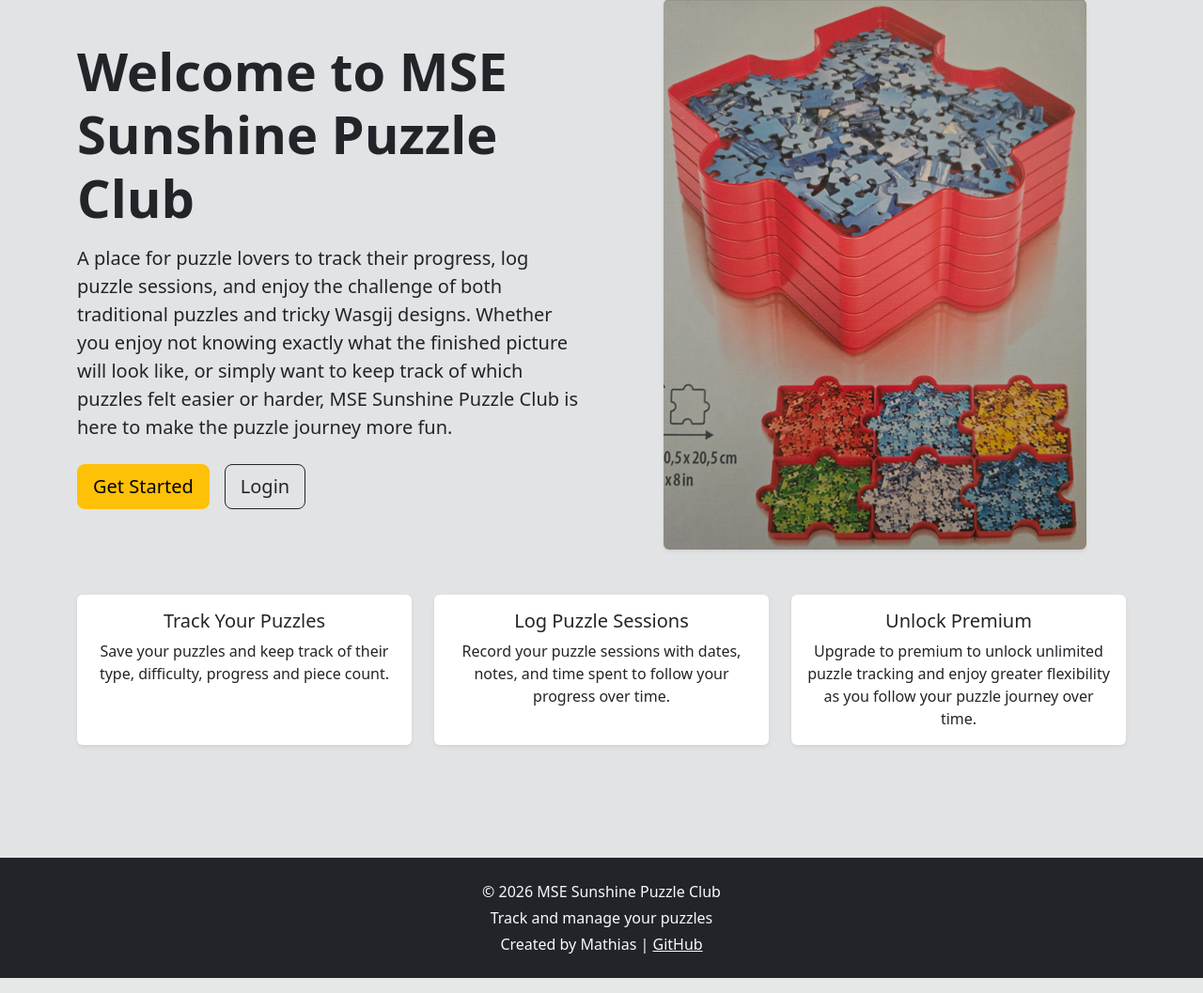
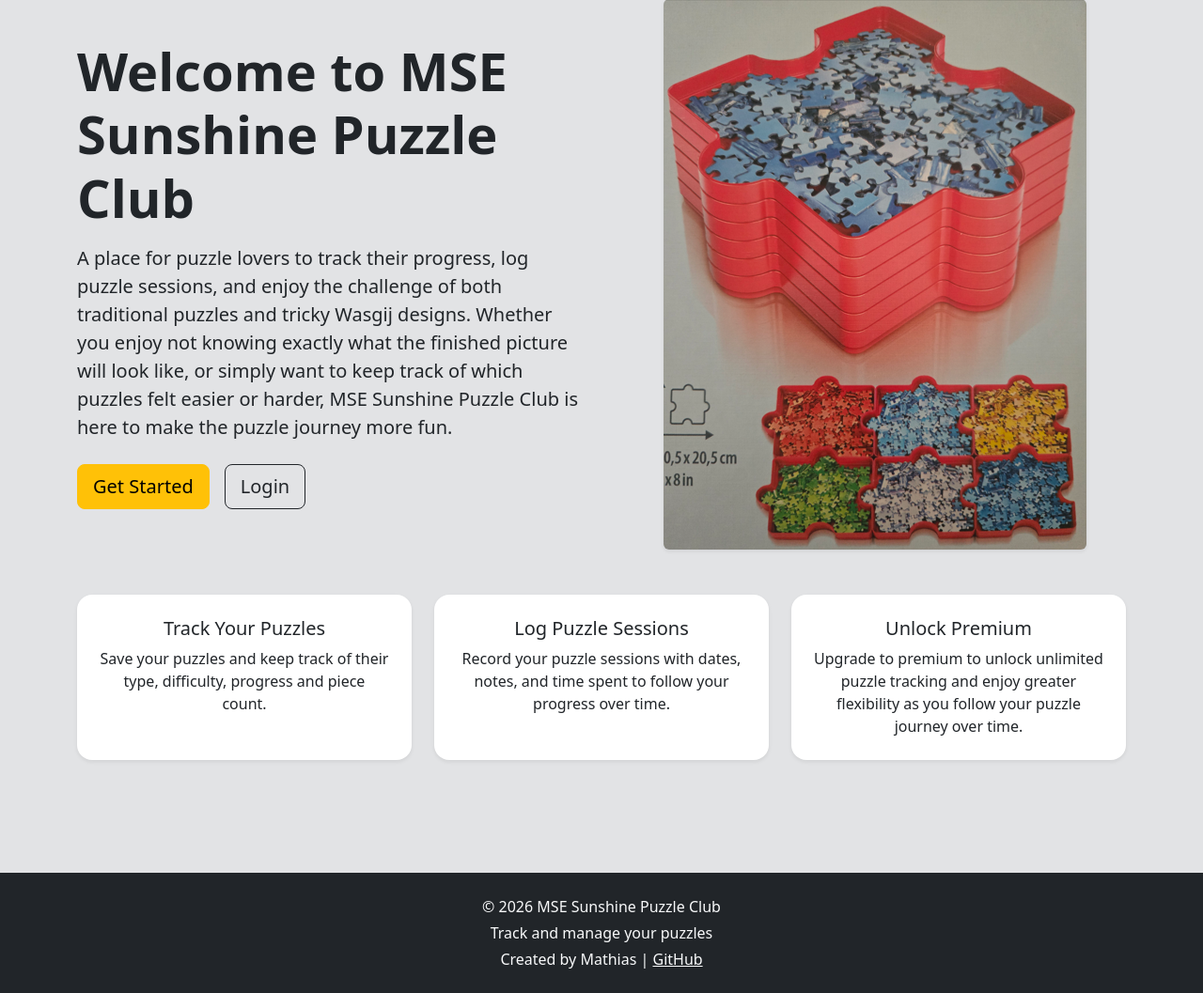
Before and after one commit to deadr1pley/MSE-Sunshine-Puzzle-Club, a Django app: page / in a window 1280 px wide. Shown: the part 105-1162 px from the top of the page at 94% size. Run offline with Django 5.2, Linux system fonts and the light colour scheme.

Commit message:
Add css style and hover effect for the boxes in home page and my puzzle page

```diff
--- a/core/templates/core/home.html
+++ b/core/templates/core/home.html
@@ -35,7 +35,7 @@
 
 <div class="row mt-5 text-center">
     <div class="col-md-4 mb-4">
-        <div class="card h-100 shadow-sm border-0">
+        <div class="card h-100 border-0 shadow-sm puzzle-card">
             <div class="card-body">
                 <h3 class="h5">Track Your Puzzles</h3>
                 <p class="mb-0">Save your puzzles and keep track of their type, difficulty, progress and piece count.</p>
@@ -44,7 +44,7 @@
     </div>
 
     <div class="col-md-4 mb-4">
-        <div class="card h-100 shadow-sm border-0">
+        <div class="card h-100 border-0 shadow-sm puzzle-card">
             <div class="card-body">
                 <h3 class="h5">Log Puzzle Sessions</h3>
                 <p class="mb-0">Record your puzzle sessions with dates, notes, and time spent to follow your progress over time.</p>
@@ -53,7 +53,7 @@
     </div>
 
     <div class="col-md-4 mb-4">
-        <div class="card h-100 shadow-sm border-0">
+        <div class="card h-100 border-0 shadow-sm puzzle-card">
             <div class="card-body">
                 <h3 class="h5">Unlock Premium</h3>
                 <p class="mb-0">Upgrade to premium to unlock unlimited puzzle tracking and enjoy greater flexibility as you follow your puzzle journey over time.</p>
--- a/puzzles/templates/puzzles/puzzle_list.html
+++ b/puzzles/templates/puzzles/puzzle_list.html
@@ -10,7 +10,7 @@
 <div class="row">
     {% for puzzle in puzzles %}
         <div class="col-md-6 col-lg-4 mb-4">
-            <div class="card shadow-sm h-100 border-0 bg-white">
+            <div class="card h-100 border-0 shadow-sm puzzle-card">
                 <div class="card-body">
                     <h5 class="card-title mb-3">{{ puzzle.title }}</h5>
 
--- /dev/null
+++ b/static/css/style.css
@@ -0,0 +1,33 @@
+/* Card styling */
+.puzzle-card {
+    border-radius: 16px;
+    transition: all 0,25s ease;
+    background: #ffffff;
+}
+
+/* Hover effect */
+.puzzle-card:hover {
+    transform: translateY(-5px);
+    box-shadow: 0 12px 25px rgba(0,0,0,0.08);
+    border: 1px solid #ffc107;
+}
+/* Card body spacing */
+.puzzle-card .card-body {
+    padding: 1.5rem;
+}
+
+/* Title */
+.puzzle-card .card-title {
+    font-weight: 600;
+    color: #212529;
+}
+
+/* Buttons */
+.puzzle-card .btn {
+    border-radius: 8px;
+}
+
+/* Backgrounds */
+body {
+    background-color: #f5f6f8;
+}
--- a/templates/base.html
+++ b/templates/base.html
@@ -4,8 +4,12 @@
     <meta charset="UTF-8">
     <meta name="viewport" content="width=device-width, initial-scale=1.0">
     <title>{% block title %}MSE Sunshine Puzzle Club{% endblock %}</title>
+{% load static%}
 
     <link rel="stylesheet" href="https://cdn.jsdelivr.net/npm/bootstrap@5.3.3/dist/css/bootstrap.min.css">
+
+    <link rel="stylesheet" href="{% static 'css/style.css' %}">
+
 </head>
 <body class="bg-secondary-subtle d-flex flex-column min-vh-100">
     <nav class="navbar navbar-expand-lg navbar-dark bg-dark shadow-sm">
```
